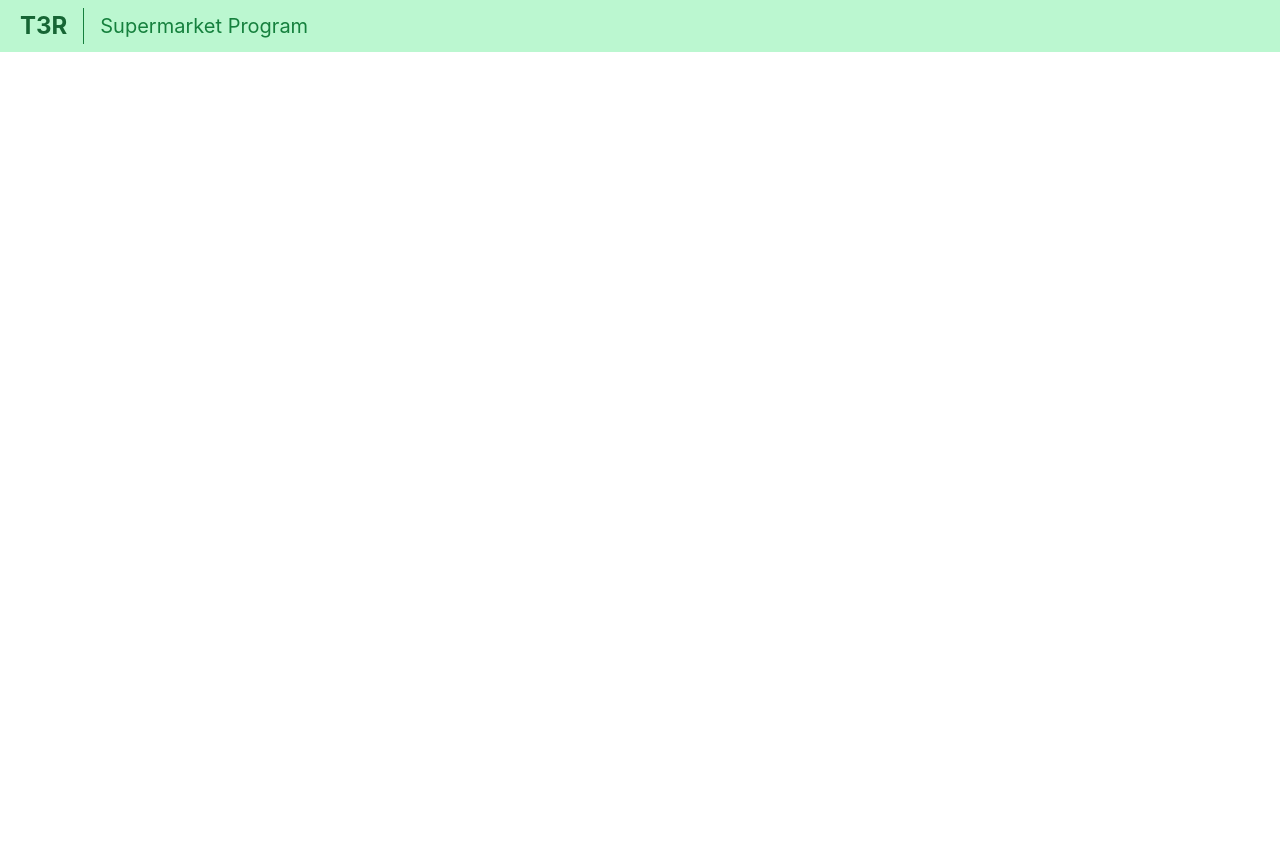
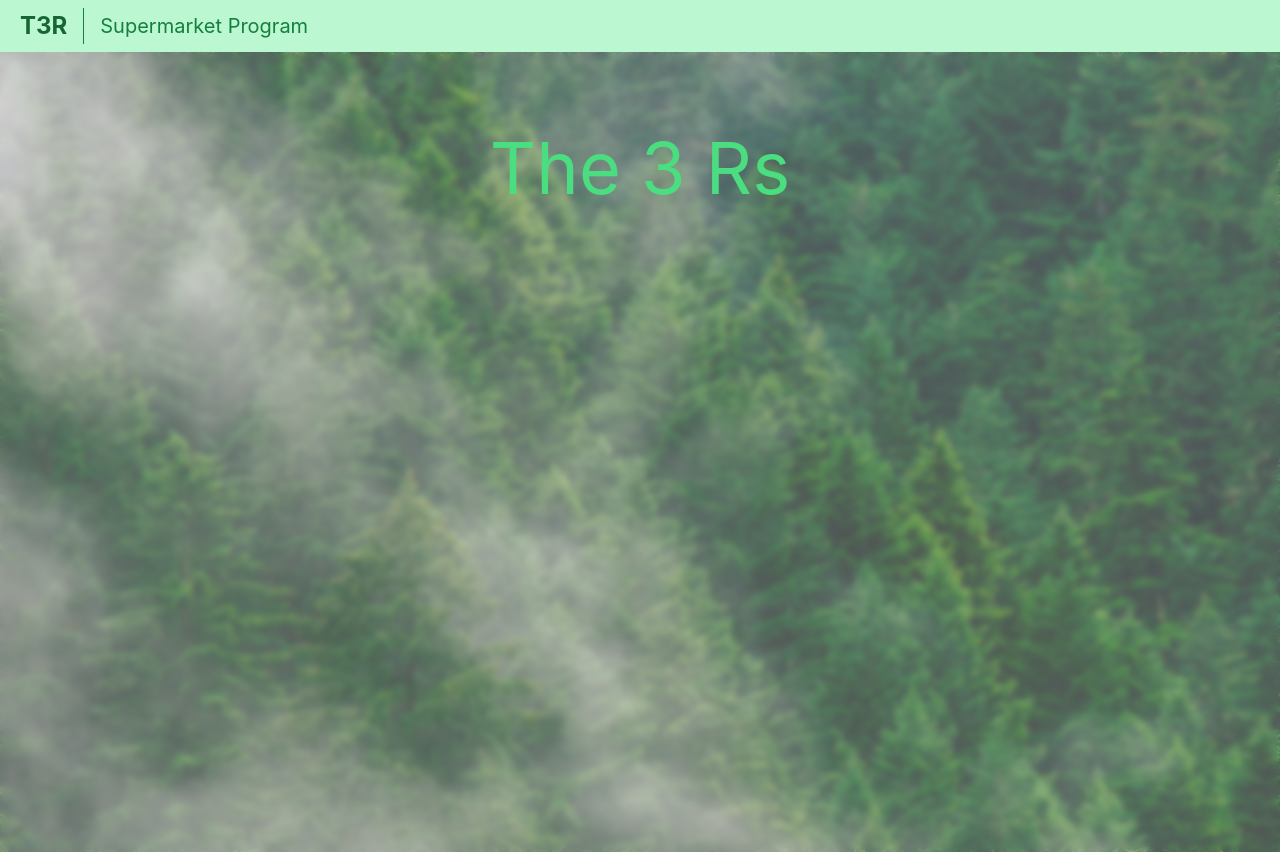
Before and after one commit to Squishyguy10/t3r, a React (Create React App) app in the folder client/: page / in a window 1280 px wide. Built offline with nearby package versions, Linux system fonts and the light colour scheme.

Commit message:
Added bg (with blur)

```diff
--- a/client/src/components/Main.jsx
+++ b/client/src/components/Main.jsx
@@ -1,11 +1,17 @@
 import React from 'react';
-
 
 function Main() {
 
     return (
-        <div className="h-screen">
+        <div className='h-screen bg-nature-bg'>
+            <div className='h-screen backdrop-blur-[3px] bg-white/30'>
+                <div className='container px-5 pt-20 pb-10 mx-auto text-center lg:px-40'>
 
+                    <h1 className='text-7xl pb-10 font-display text-green-400'>
+                        The 3 Rs
+                    </h1>
+                </div>
+            </div>
         </div>
     );
 
--- a/client/tailwind.config.js
+++ b/client/tailwind.config.js
@@ -7,6 +7,9 @@ module.exports = {
     fontFamily: {
       'display': ['Source Sans 3', 'Arial']
     },
+    backgroundImage: {
+      'nature-bg': "url('../public/naturebg.jpg')",
+    },
     extend: {},
   },
   plugins: [],
```
Also changed, not shown: client/public/naturebg.jpg (added), 1 other file (tests, documents, lock files or other folders).
